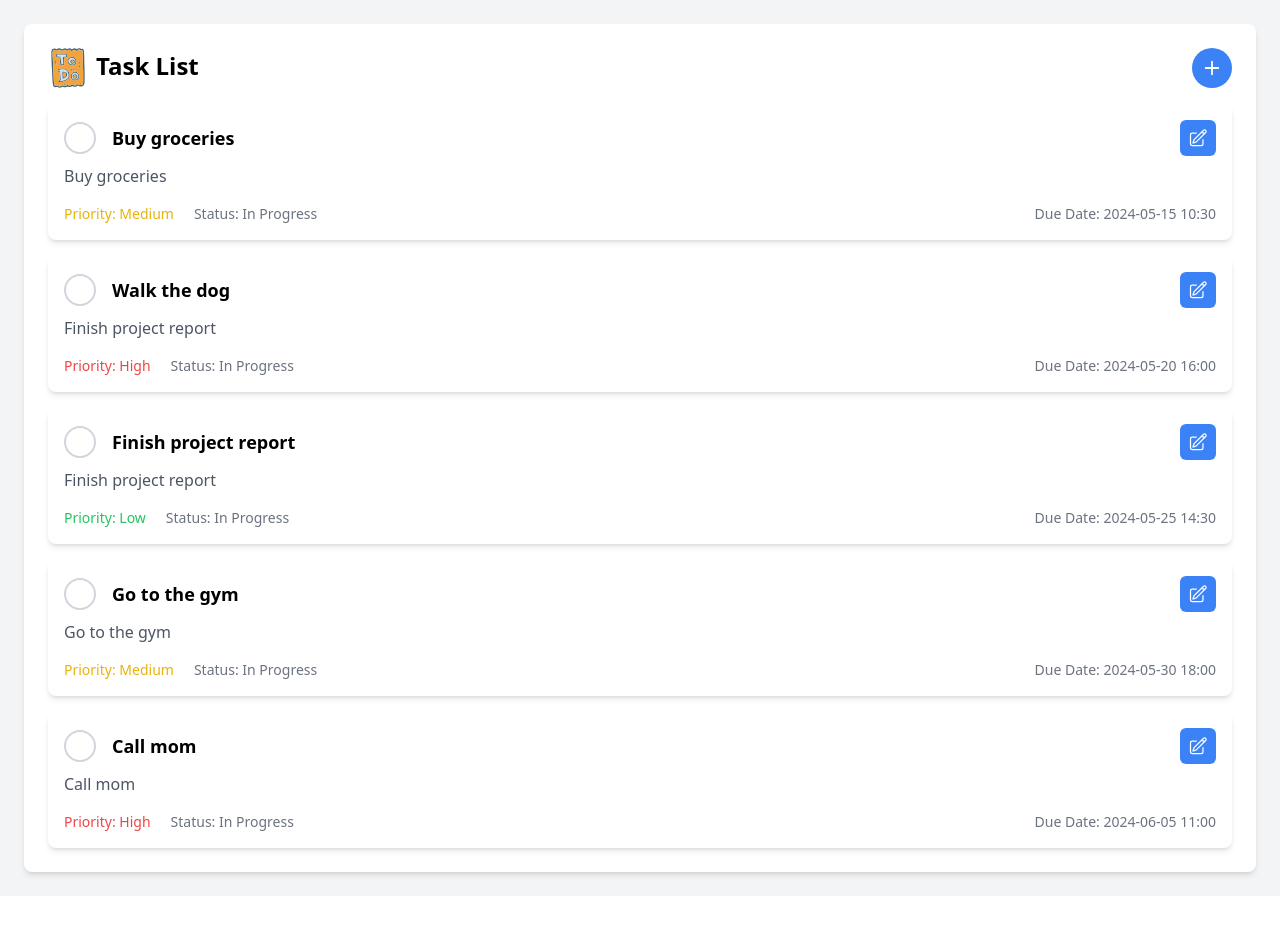
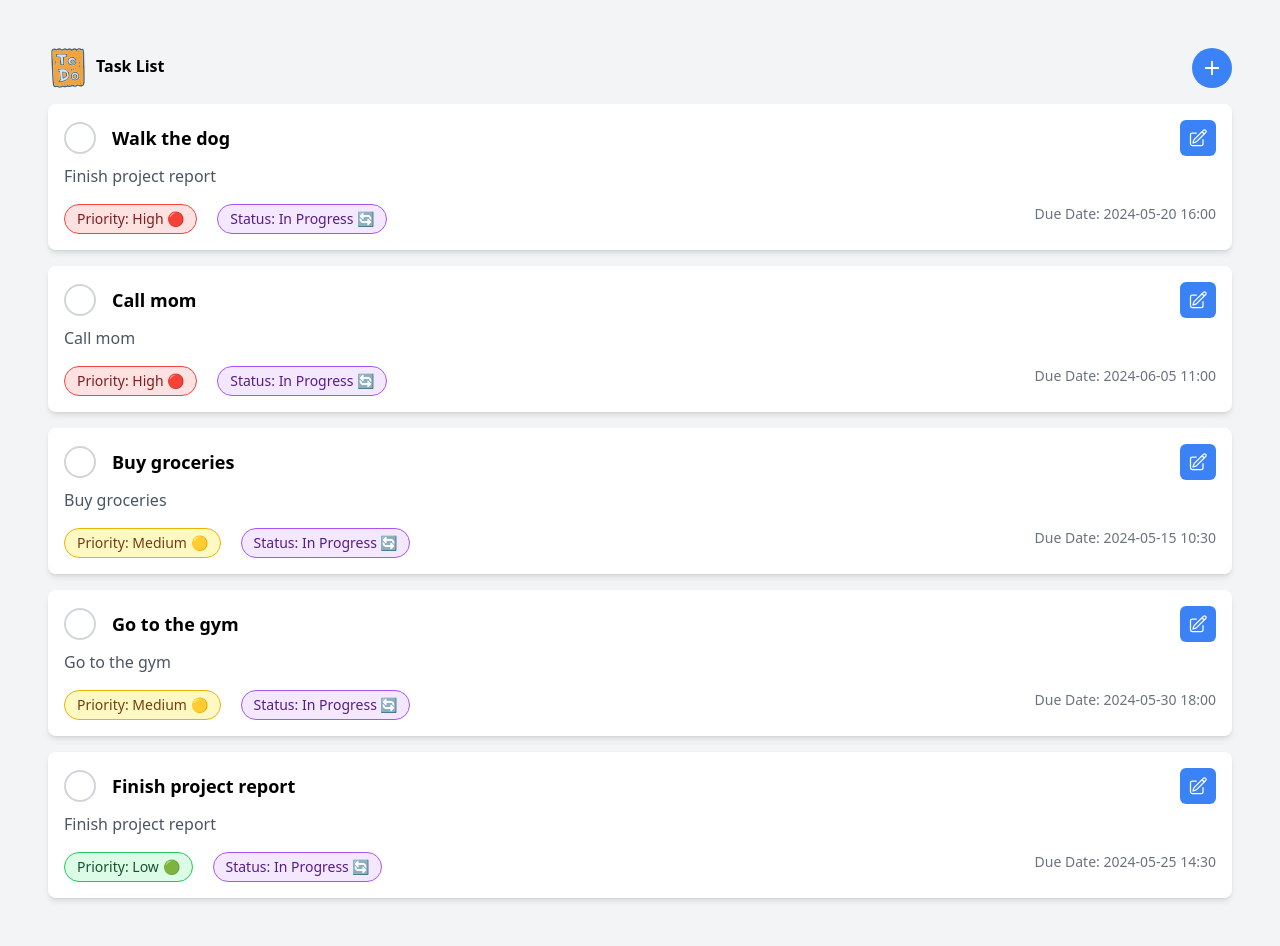
Before and after one commit to Nyssa0/Typescript-Project, a React (Vite) app: page / in a window 1280 px wide. Shown: the top 946 px of the page. Before the commit the page ends 896 px from the top, so only its background shows below. Built offline with nearby package versions, Linux system fonts and the light colour scheme.

Commit message:
New UI Design - In Progress

```diff
--- a/src/components/ToDoItem.tsx
+++ b/src/components/ToDoItem.tsx
@@ -26,14 +26,26 @@ export default function ToDoItem({ task }: ToDoItemProps) {
     updateTask(updatedTask);
   };
 
+  const getStatusEmoji = (status: TaskStatus) => {
+    switch (status) {
+      case TaskStatus.done:
+        return '✅';
+      case TaskStatus.pending:
+        return '⏳';
+      case TaskStatus.inProgress:
+        return '🔄';
+      default:
+        return '';
+    }
+  };
+
   return (
-    <li className={`p-4 rounded-lg shadow-md transition-all duration-200 hover:bg-gray-100 ${task.status === TaskStatus.done ? 'bg-gray-200' : 'bg-white'}`}>
+    <li className={`p-4 rounded-lg shadow-md transition-all duration-300 ease-in-out transform hover:scale-105 hover:shadow-lg ${task.status === TaskStatus.done ? 'bg-gray-200' : 'bg-white'}`}>
       <div className="flex items-center justify-between">
         <div className="flex items-center">
           <button
             onClick={toggleStatus}
-            className={`w-8 h-8 flex items-center justify-center rounded-full border-2 ${
-              task.status === TaskStatus.done ? 'bg-green-500 border-green-500' : 'border-gray-300'
+            className={`w-8 h-8 flex items-center justify-center rounded-full border-2 ${task.status === TaskStatus.done ? 'bg-green-500 border-green-500' : 'border-gray-300'
               }`}
           >
             {task.status === TaskStatus.done && <CheckIcon className="w-5 h-5 text-white" />}
@@ -42,29 +54,36 @@ export default function ToDoItem({ task }: ToDoItemProps) {
             {task.title}
           </h3>
         </div>
+        {task.status !== TaskStatus.done && (
           <button
             onClick={() => setShowModal(true)}
             className="bg-blue-500 text-white p-2 rounded-md hover:bg-blue-600 transition-colors duration-200"
           >
             <PencilSquareIcon className="h-5 w-5" />
           </button>
+        )}
       </div>
       <p className={`text-gray-600 mt-2 ${task.status === TaskStatus.done ? 'line-through' : ''}`}>{task.description}</p>
       <div className="flex justify-between mt-4">
         <div className='flex gap-5'>
           <p
-          className={`text-sm ${
-            task.priority === TaskPriority.high
-              ? 'text-red-500'
+            className={`text-sm font-medium py-1 px-3 rounded-full border ${task.priority === TaskPriority.high
+              ? 'bg-red-100 border-red-500 text-red-900'
               : task.priority === TaskPriority.medium
-                ? 'text-yellow-500'
-                : 'text-green-500'
+                ? 'bg-yellow-100 border-yellow-500 text-yellow-900'
+                : 'bg-green-100 border-green-500 text-green-900'
               }`}
           >
-          Priority: {task.priority}
+            Priority: {task.priority} {task.priority === TaskPriority.high ? '🔴' : task.priority === TaskPriority.medium ? '🟡' : '🟢'}
           </p>
-          <p className='text-sm text-gray-500'>
-            Status: {task.status}
+          <p className={`text-sm font-medium py-1 px-3 rounded-full flex items-center text-lg border ${task.status === TaskStatus.done
+            ? 'bg-blue-100 border-blue-500 text-blue-900'
+            : task.status === TaskStatus.pending
+              ? 'bg-orange-100 border-orange-500 text-orange-900'
+              : 'bg-purple-100 border-purple-500 text-purple-900'
+            }`}
+          >
+            Status: {task.status} {getStatusEmoji(task.status)}
           </p>
         </div>
         <p className="text-sm text-gray-500">
--- a/src/components/ToDoList.tsx
+++ b/src/components/ToDoList.tsx
@@ -1,7 +1,7 @@
 import ToDoItem from './ToDoItem';
 import Modal from './Modal';
 import { useState } from 'react';
-import { Task } from '@/types/Task';
+import { Task, TaskStatus, TaskPriority } from '@/types/Task';
 import TaskForm from './TaskForm';
 import { PlusIcon } from '@heroicons/react/20/solid';
 
@@ -12,10 +12,42 @@ interface ToDoListProps {
 export default function ToDoList({ tasks }: ToDoListProps) {
   const [showModal, setShowModal] = useState(false);
 
+  const statusOrder = (status: TaskStatus) => {
+    switch (status) {
+      case TaskStatus.done:
+        return 1;
+      case TaskStatus.pending:
+        return 2;
+      case TaskStatus.inProgress:
+        return 3;
+      default:
+        return 0;
+    }
+  };
+
+  const priorityOrder = (priority: TaskPriority) => {
+    switch (priority) {
+      case TaskPriority.high:
+        return 3;
+      case TaskPriority.medium:
+        return 2;
+      case TaskPriority.low:
+        return 1;
+      default:
+        return 0;
+    }
+  };
+
+  const sortedTasks = tasks.sort((a, b) => {
+    const statusDiff = statusOrder(b.status) - statusOrder(a.status);
+    if (statusDiff !== 0) return statusDiff;
+    return priorityOrder(b.priority) - priorityOrder(a.priority);
+  });
+
   return (
-    <div className="p-6 bg-white rounded-lg shadow-md">
+    <div className="p-6">
       <div className="flex justify-between items-center mb-4">
-        <h2 className="text-2xl font-bold">
+        <h2 className="text-md font-bold">
           <img src="/todo.svg" alt="Page Icon" className="inline-block h-10 w-10 mr-2" />
           Task List
         </h2>
@@ -27,7 +59,7 @@ export default function ToDoList({ tasks }: ToDoListProps) {
         </button>
       </div>
       <ul className="space-y-4">
-        {tasks.map((task) => (
+        {sortedTasks.map((task) => (
           <ToDoItem key={task.id} task={task} />
         ))}
       </ul>
```
Lines whose indentation alone changed are shown as unchanged.
